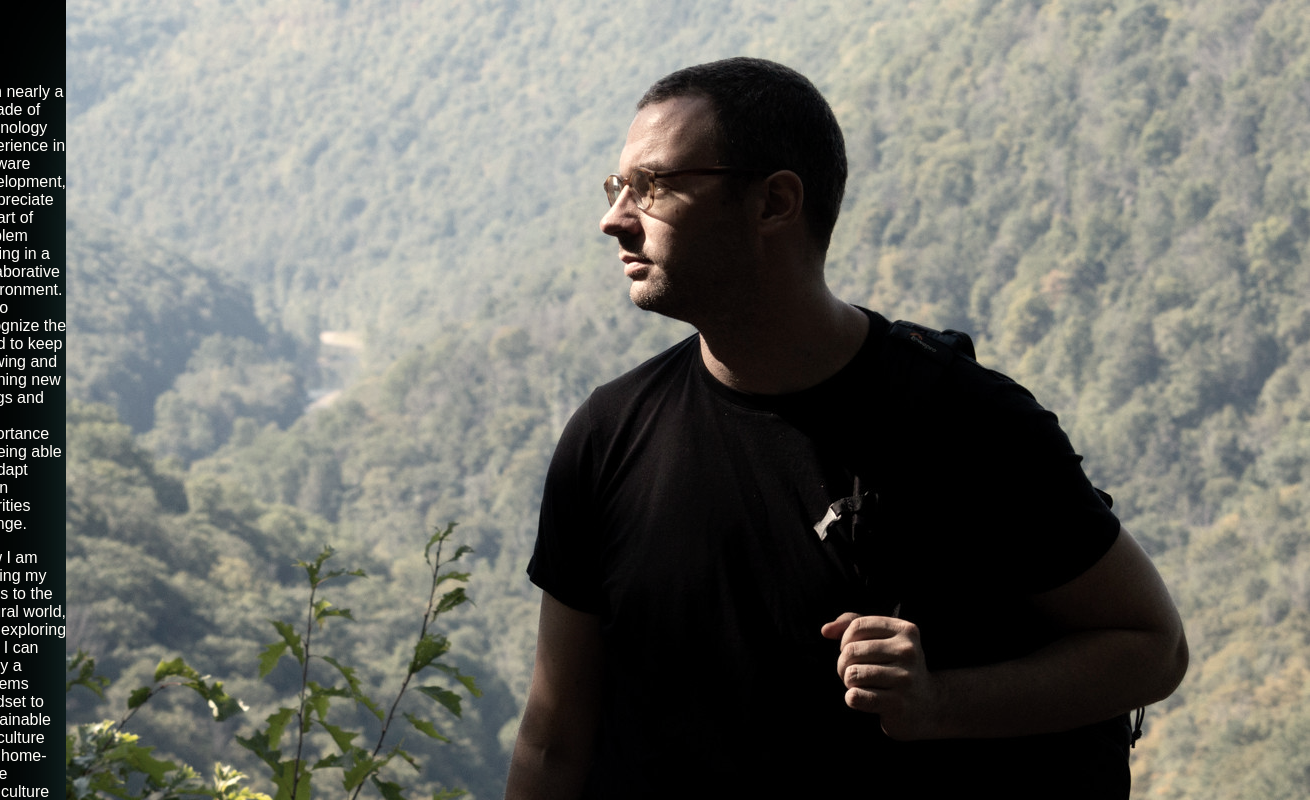
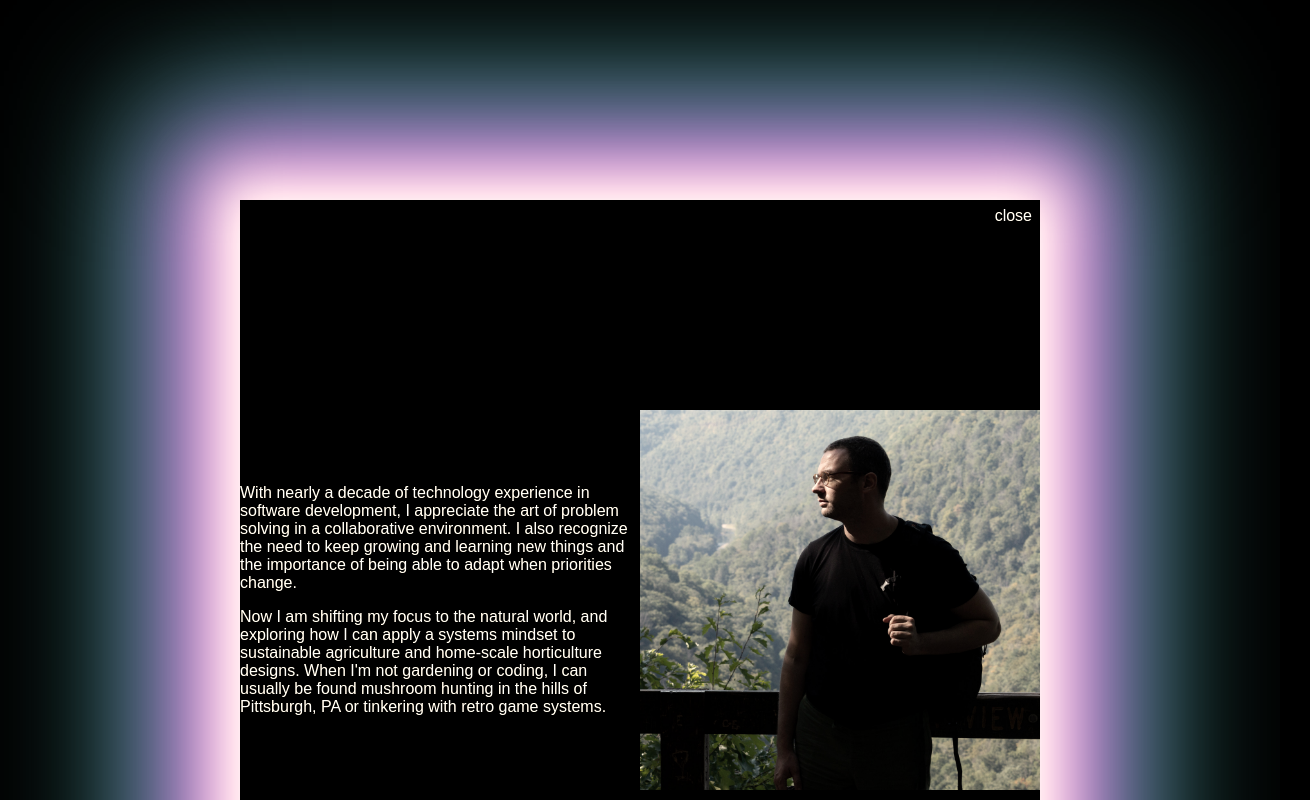
Before and after one commit to cobbettn/cobbettn.github.io, a React (Vite) app: page / in a window 1280 px wide. Both pictures are taken after a click on the element 340 px from the left and 268 px from the top of the page. Shown: the top 800 px of the page, 1310 px wide, since content can reach past the window. Built offline with nearby package versions, Linux system fonts and the light colour scheme.

Commit message:
channel view toggle

```diff
--- a/src/components/allChannels/AllChannels.tsx
+++ b/src/components/allChannels/AllChannels.tsx
@@ -8,7 +8,7 @@ interface AllChannelsProps {
 
 const AllChannels = ({channels, setView} : AllChannelsProps) => {
   return (
-    <div className="container grid ">
+    <div className="container grid">
       {
         channels.map((channel, i) =>
           <Channel channel={channel} key={i} setView={() => setView(channel?.view)}/>
--- a/src/components/views/bio/Bio.tsx
+++ b/src/components/views/bio/Bio.tsx
@@ -18,7 +18,7 @@ const Bio = () => {
           tinkering with retro game systems.
         </p>
       </div>
-      <img src={me}/>
+      <img className='bio-image'src={me}/>
     </div>
   )
 }
--- a/src/data.ts
+++ b/src/data.ts
@@ -34,8 +34,44 @@ export const channels: (IChannel | undefined)[] = [
     image: bioIcon,
     view: Channels.bio
   },
-  undefined,
-  undefined,
+  {
+    name: 'github',
+    description: 'github',
+    image: githubLogo,
+    link: 'https://github.com/cobbettn',
+  },
+  {
+    name: 'blog',
+    description: 'blog',
+    image: wordpress,
+    link: 'https://blog.ncobbett.com'
+  },
+  {
+    name: 'linkedin',
+    description: 'linkedin',
+    image: linkedinLogo,
+    link: 'https://www.linkedin.com/in/nathan-cobbett/',
+  },
+
+  // row 2
+  {
+    name: 'steam',
+    description: 'steam',
+    image: steam,
+    link: "https://steamcommunity.com/profiles/76561198262196266/"
+  },
+  {
+    name: 'code',
+    image: codeIcon,
+    link: 'https://github.com/cobbettn/cobbettn.github.io',
+    description: 'github repository for this website'
+  },
+    {
+    name: 'inaturalist',
+    description: 'inaturalist',
+    image: inat,
+    link: "https://www.inaturalist.org/people/skatepunk"
+  },
   {
     name: 'resume',
     description: 'resume',
@@ -43,61 +79,20 @@ export const channels: (IChannel | undefined)[] = [
     link: Resume,
   },
 
-  // row 2
-  undefined,
-  {
-    name: 'github',
-    description: 'github',
-    image: githubLogo,
-    link: 'https://github.com/cobbettn',
-  },
-  {
-    name: 'linkedin',
-    description: 'linkedin',
-    image: linkedinLogo,
-    link: 'https://www.linkedin.com/in/nathan-cobbett/',
-  },
-  undefined,
-
   // row 3
-  undefined,
-  // {
-  //   name: 'in progress',
-  //   description: 'in progress',
-  //   image: colorBars,
-  // },
   {
     name: 'mushroom',
     description: 'mushroom',
     image: colorBars,
     view: Channels.mushroom
   },
-  {
-    name: 'inaturalist',
-    description: 'inaturalist',
-    image: inat,
-    link: "https://www.inaturalist.org/people/skatepunk"
-  },
+  undefined,
+  undefined,
   undefined,
 
   // row 4
-  {
-    name: 'code',
-    image: codeIcon,
-    link: 'https://github.com/cobbettn/cobbettn.github.io',
-    description: 'github repository for this website'
-  },
   undefined,
-  {
-    name: 'blog',
-    description: 'blog',
-    image: wordpress,
-    link: 'https://blog.ncobbett.com'
-  },
-  {
-    name: 'steam',
-    description: 'steam',
-    image: steam,
-    link: "https://steamcommunity.com/profiles/76561198262196266/"
-  },
+  undefined,
+  undefined,
+  undefined
 ];
--- a/src/index.css
+++ b/src/index.css
@@ -54,21 +54,6 @@ body {
   align-items: center;
 }
 
-/*
-
-These are for the bio page only, remove
-
-.channel-container p, img {
-  padding-left: 2rem;
-  padding-right: 2rem;
-}
-
-.channel-container img {
-  height: 33%;
-}
-
-*/
-
 .tv-frame {
   width: calc(25 * var(--size-unit));
   height: calc(25 * var(--size-unit));
@@ -99,3 +84,36 @@ These are for the bio page only, remove
   justify-content: center;
   align-items: center;
 }
+
+
+.view-container {
+  position: relative; /* So the close button is positioned relative to this container */
+  display: flex;
+  justify-content: center;
+  align-items: center;
+  padding: 2rem;
+}
+
+.close-button {
+  position: absolute;
+  top: 12rem;
+  right: 12rem;
+  background: rgba(0, 0, 0, 0.6);
+  border: none;
+  font-size: 1rem;
+  color: white;
+  cursor: pointer;
+  z-index: 10;
+  padding: 0.5rem;
+  line-height: 1;
+  transition: background 0.2s;
+}
+
+.close-button:hover {
+  background: rgba(255, 255, 255, 0.2);
+}
+
+.bio-image {
+  max-height: 50%;
+  max-width: 50%;
+}
```
